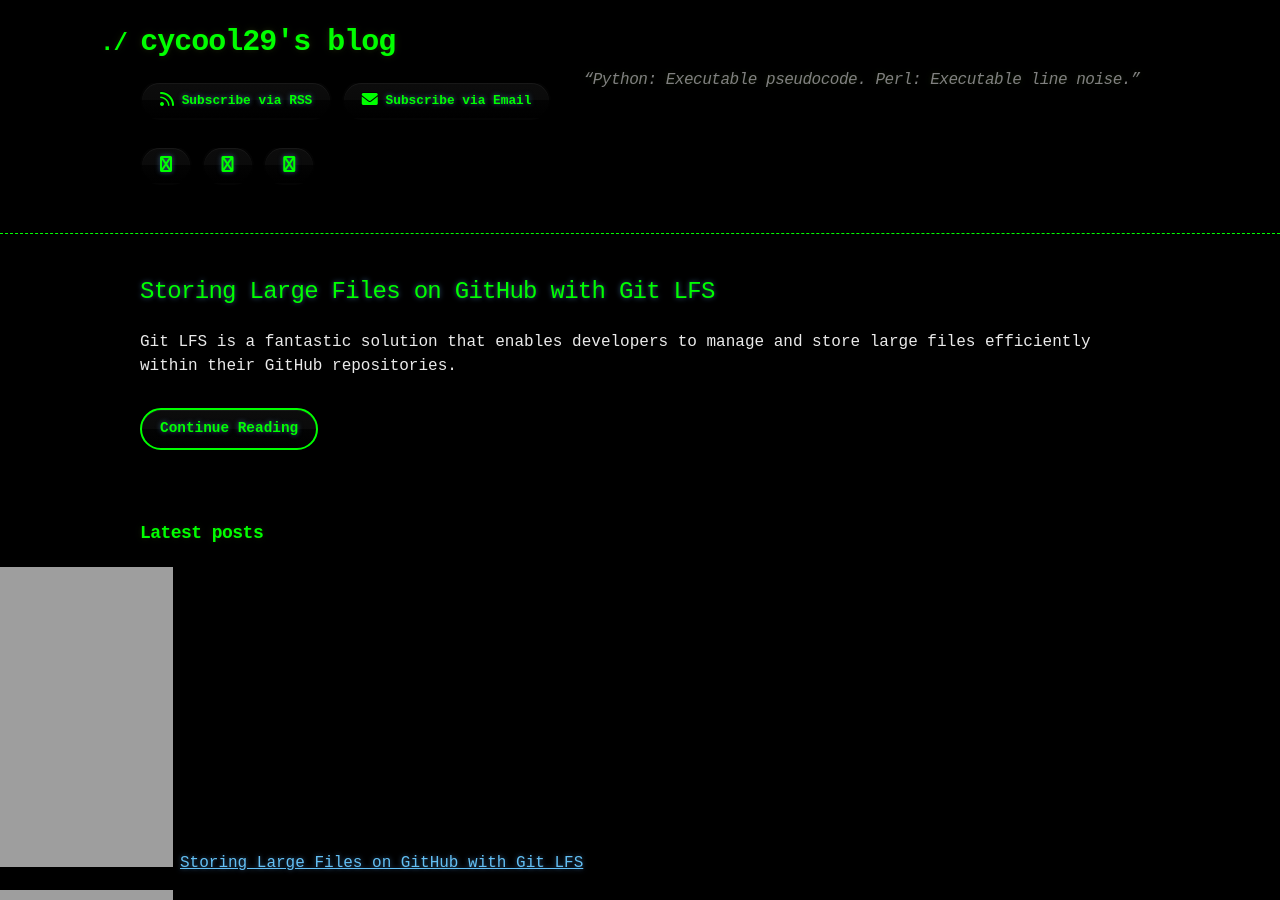
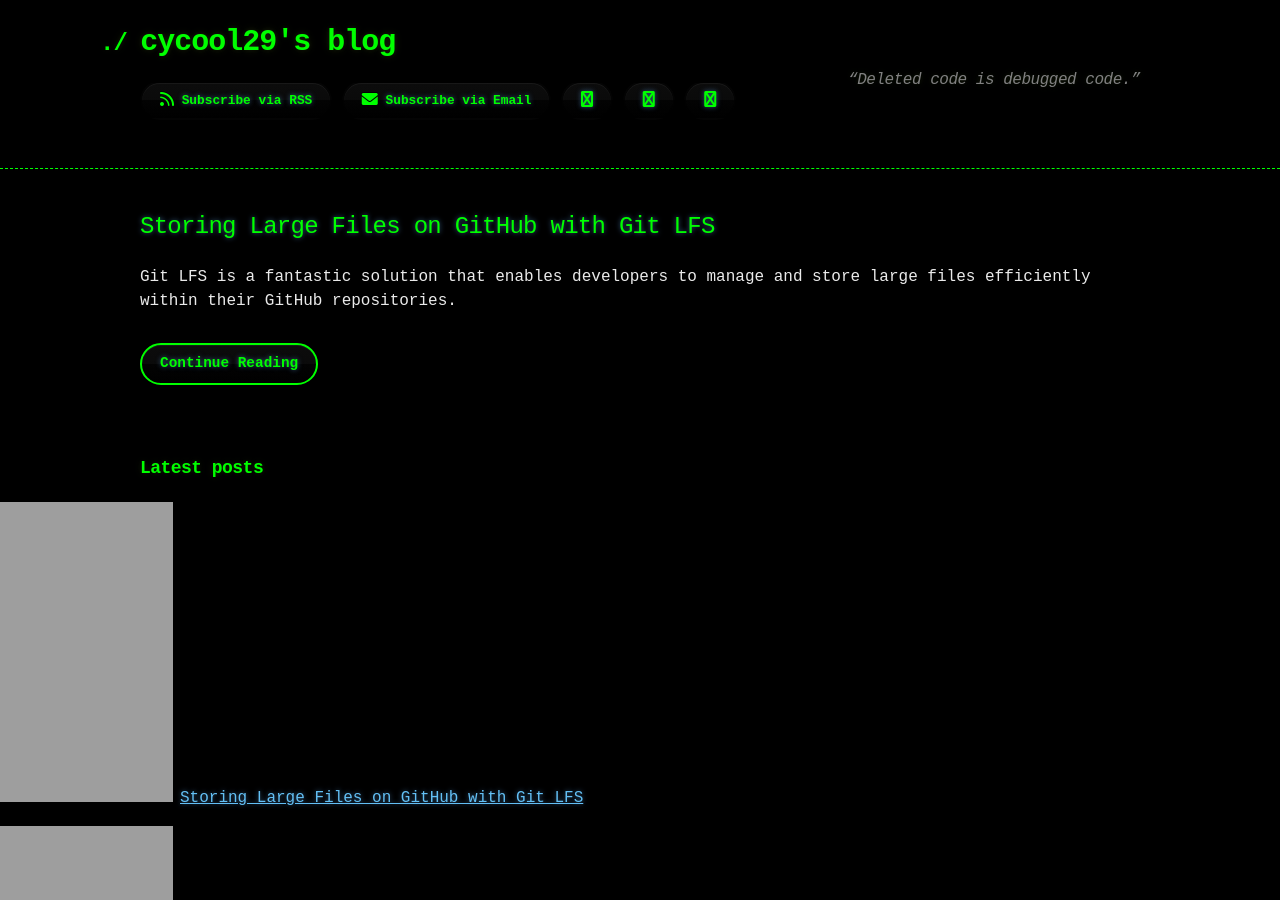
Before and after one commit to cycool29/cycool29.github.io, a Jekyll site: the page built from index.md, in a window 1280 px wide and 900 px high. Built offline with Jekyll 4.4.1, drawn with Linux system fonts in a browser that asks for light colours; a style sheet for code colours, icons or effects is not loaded.

Commit message:
Update quotes

```diff
--- a/_config.yml
+++ b/_config.yml
@@ -1,5 +1,5 @@
 title: cycool29's blog
-description: "“Python: Executable pseudocode. Perl: Executable line noise.” "
+description: "“Deleted code is debugged code.” "
 bio: A high school student. Intermediate in Python, Git, Bash. Learning JavaScript. He/Him. "
 author: cycool29
 url: https://cycool29.github.io
```
